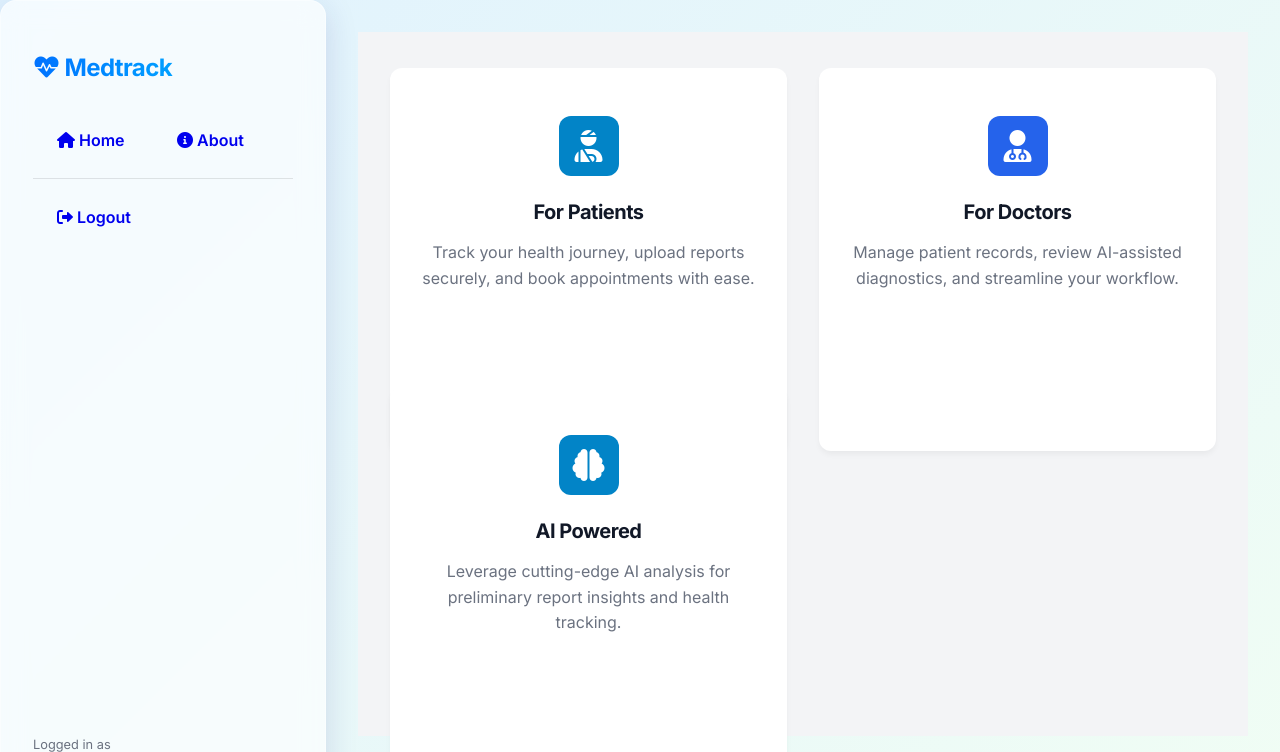
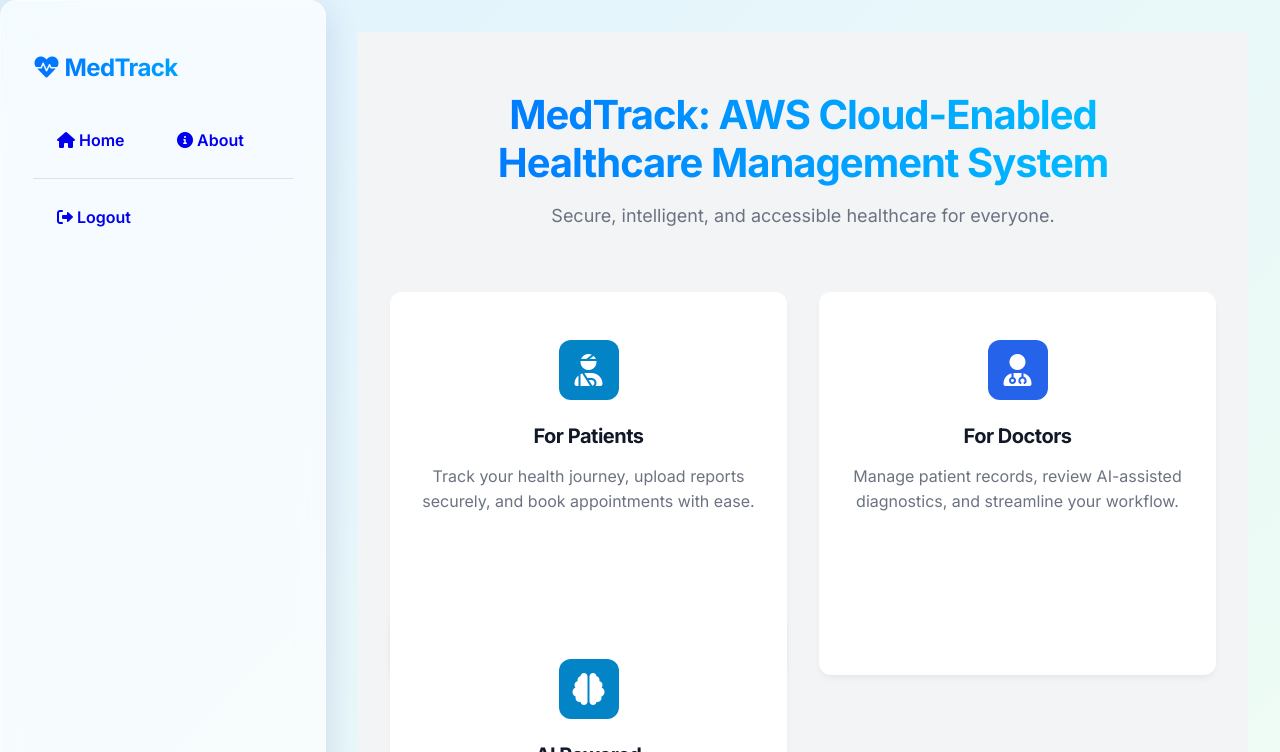
Before and after one commit to prasannabme2022/AWS-Captone-project, a Flask app: page / in a window 1280 px wide. Shown: the top 752 px of the page. Run offline with Flask 3, Linux system fonts and the light colour scheme.

Commit message:
Update home page title and branding to MedTrack AWS

```diff
--- a/templates/base.html
+++ b/templates/base.html
@@ -4,7 +4,7 @@
 <head>
   <meta charset="UTF-8">
   <meta name="viewport" content="width=device-width, initial-scale=1.0">
-  <title>Medtrack | Patient Journey System</title>
+  <title>MedTrack: AWS Cloud-Enabled Healthcare Management System</title>
   <link href="https://fonts.googleapis.com/css2?family=Inter:wght@400;500;600;700&display=swap" rel="stylesheet">
   <link rel="stylesheet" href="{{ url_for('static', filename='css/style.css') }}">
   <link rel="stylesheet" href="https://cdnjs.cloudflare.com/ajax/libs/font-awesome/6.0.0/css/all.min.css">
@@ -16,7 +16,7 @@
     <!-- Sidebar -->
     <aside class="sidebar glass-panel">
       <div class="brand">
-        <h2 class="text-gradient"><i class="fas fa-heartbeat"></i> Medtrack</h2>
+        <h2 class="text-gradient"><i class="fas fa-heartbeat"></i> MedTrack</h2>
       </div>
 
       <nav>
--- a/templates/home.html
+++ b/templates/home.html
@@ -2,7 +2,16 @@
 
 {% block content %}
 <div
-    style="min-height: 80vh; display: flex; align-items: center; justify-content: center; background: #f3f4f6; padding: 2rem;">
+    style="min-height: 80vh; display: flex; flex-direction: column; align-items: center; justify-content: center; background: #f3f4f6; padding: 2rem;">
+
+    <div style="text-align: center; margin-bottom: 3rem; max-width: 800px;">
+        <h1 class="text-gradient" style="font-size: 2.5rem; font-weight: 800; margin-bottom: 1rem; line-height: 1.2;">
+            MedTrack: AWS Cloud-Enabled Healthcare Management System
+        </h1>
+        <p style="color: #6b7280; font-size: 1.125rem;">
+            Secure, intelligent, and accessible healthcare for everyone.
+        </p>
+    </div>
 
     <div
         style="display: grid; grid-template-columns: repeat(auto-fit, minmax(300px, 1fr)); gap: 2rem; max-width: 1200px; width: 100%;">
```
